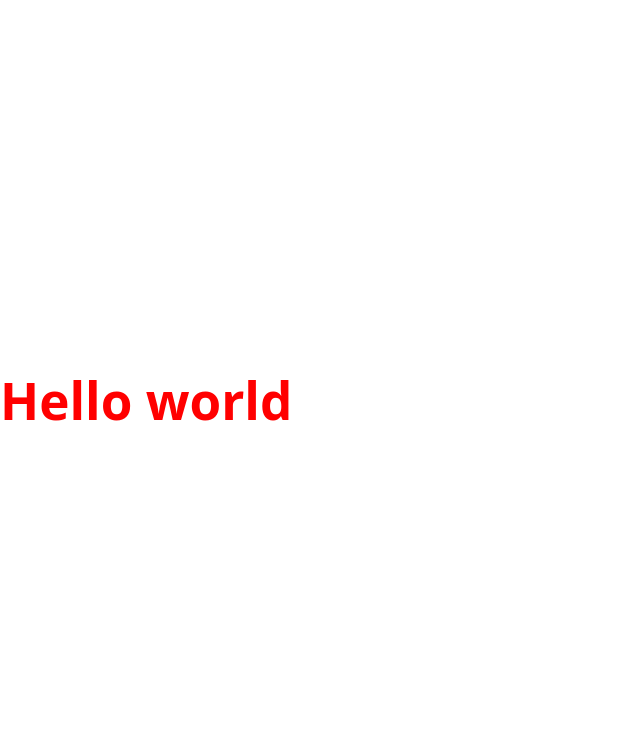
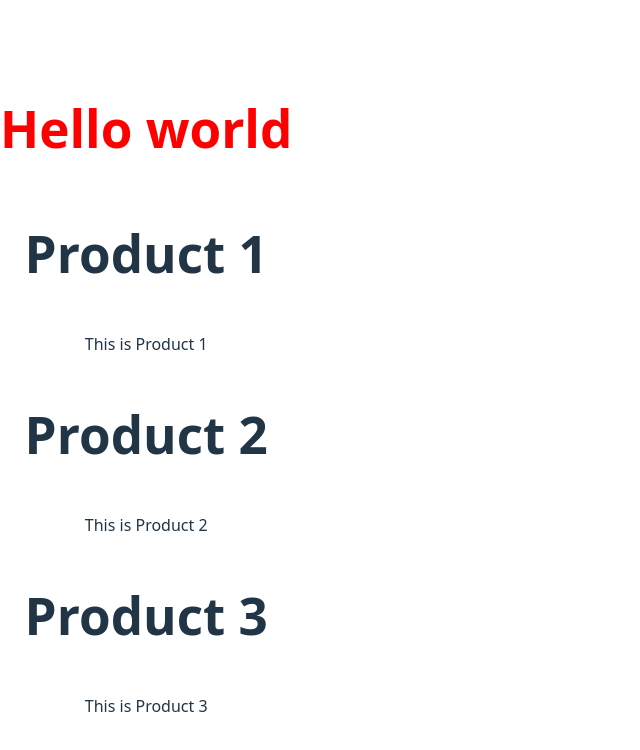
Before and after one commit to binojmadhuranga/react-crash, a React (Vite) app: page / in a window 1280 px wide. Shown: the top 750 px of the page, without its empty margins (0-640 px from the left). Built offline with nearby package versions, Linux system fonts and the light colour scheme.

Commit message:
Check how to work components

```diff
--- a/src/App.jsx
+++ b/src/App.jsx
@@ -1,10 +1,14 @@
 // import './App.css';
 import '../src/App.css';
+import Product from './components/Product/Product.jsx';
 
 function App() {
   return (
     <>
      <h1 id='hello'>Hello world</h1>
+    <Product tittle='Product 1' description='This is Product 1'/>
+    <Product tittle='Product 2' description='This is Product 2'/>
+    <Product tittle='Product 3' description='This is Product 3'/>
     </>
   )
 }
--- /dev/null
+++ b/src/components/Product/Product.css
@@ -0,0 +1,7 @@
+.product{
+display: flex;
+flex-direction: column;
+justify-content: center;
+align-items: center;
+
+}
--- a/src/components/Product/Product.jsx
+++ b/src/components/Product/Product.jsx
@@ -0,0 +1,17 @@
+import React from 'react'
+import './Product.css'
+
+function Product(prop) {
+  return (
+    <div className='product'>
+        <h1>{prop.tittle}</h1>
+        <p>{prop.description}</p>
+
+
+
+
+    </div>
+  )
+}
+
+export default Product
```
